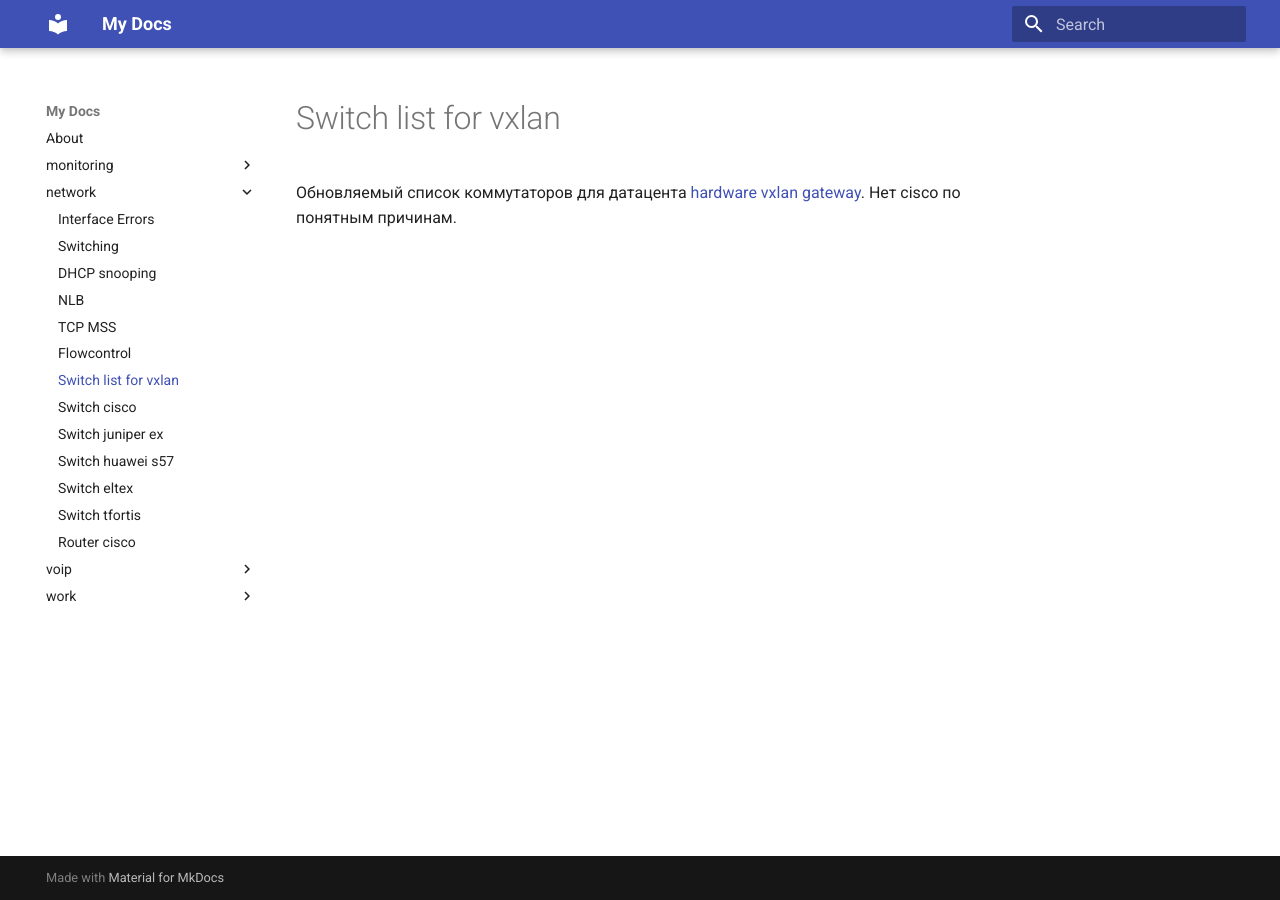
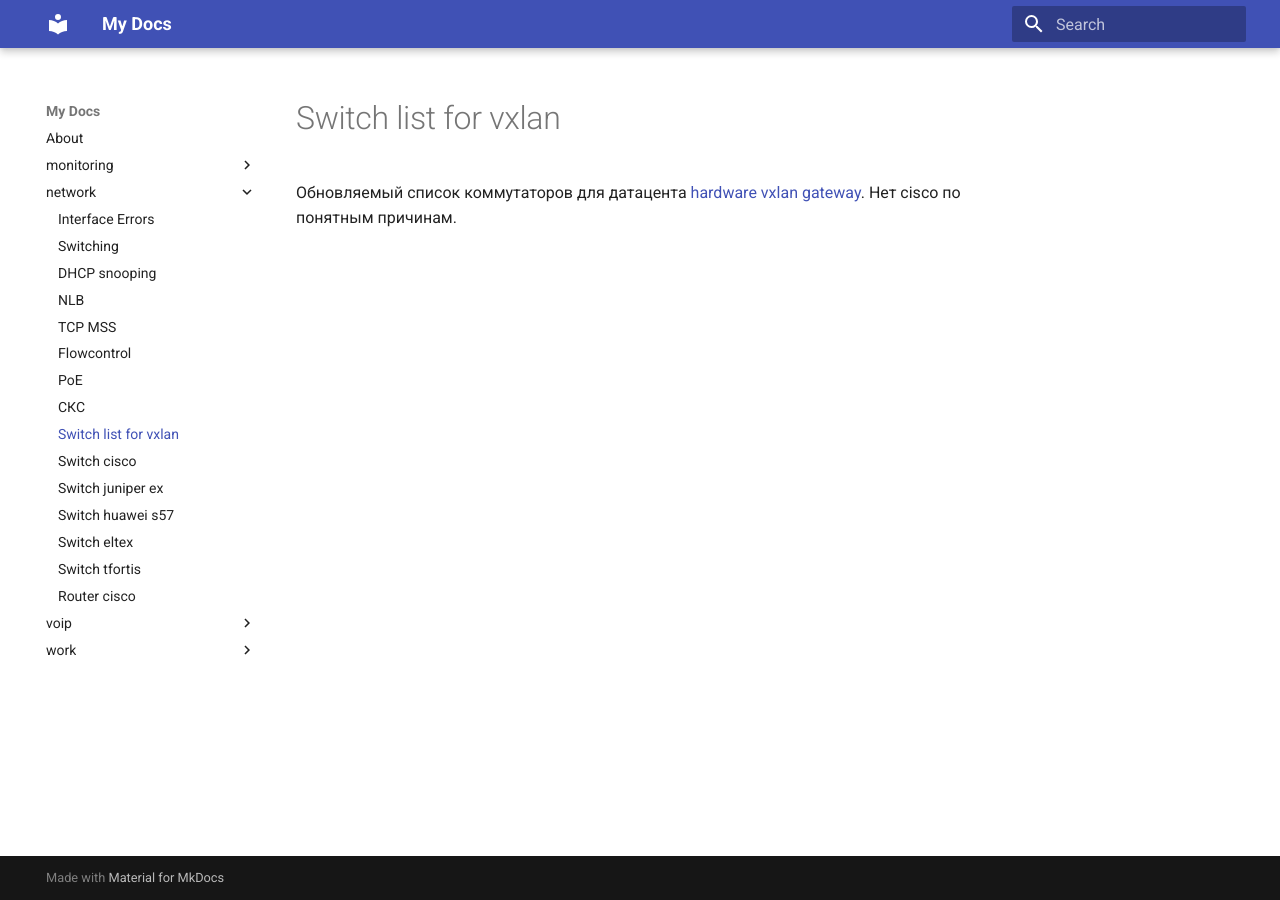
Before and after one commit to v98765/v98765.github.io, an MkDocs documentation site: the page built from docs/network/vxlan_sw.md, in a window 1280 px wide. Built offline with MkDocs 1.6.1 and Material for MkDocs 9.7.7, drawn with Linux system fonts in a browser that asks for light colours.

Commit message:
add sks, poe

```diff
--- a/mkdocs.yml
+++ b/mkdocs.yml
@@ -11,6 +11,8 @@ nav:
         - 'NLB': network/nlb.md
         - 'TCP MSS': network/tcp_mss.md
         - 'Flowcontrol': network/flowcontrol.md
+        - 'PoE': network/poe.md
+        - 'СКС': network/sks.md
         - 'Switch list for vxlan': network/vxlan_sw.md
         - 'Switch cisco': network/cisco_sw.md
         - 'Switch juniper ex': network/juniper_ex.md
```
